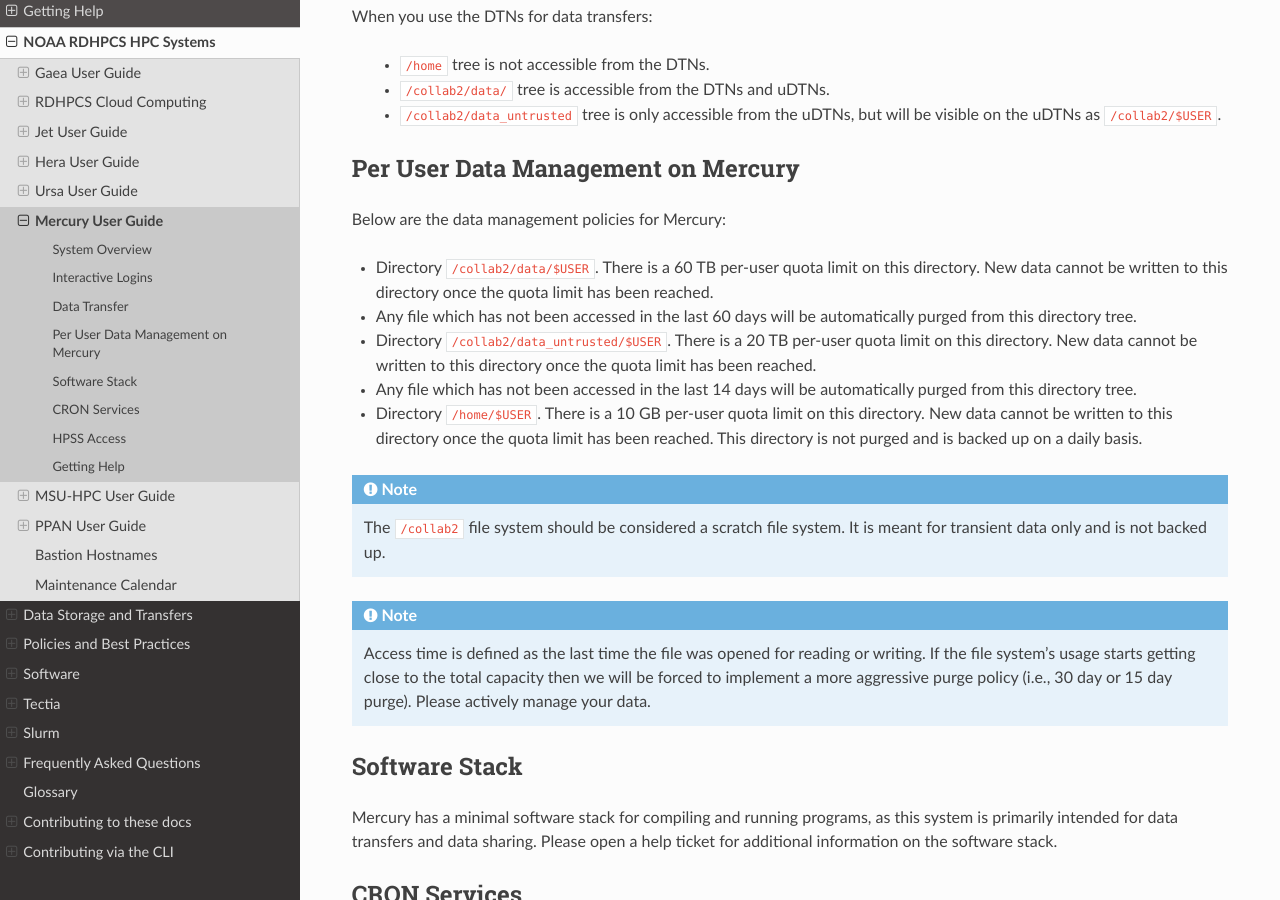
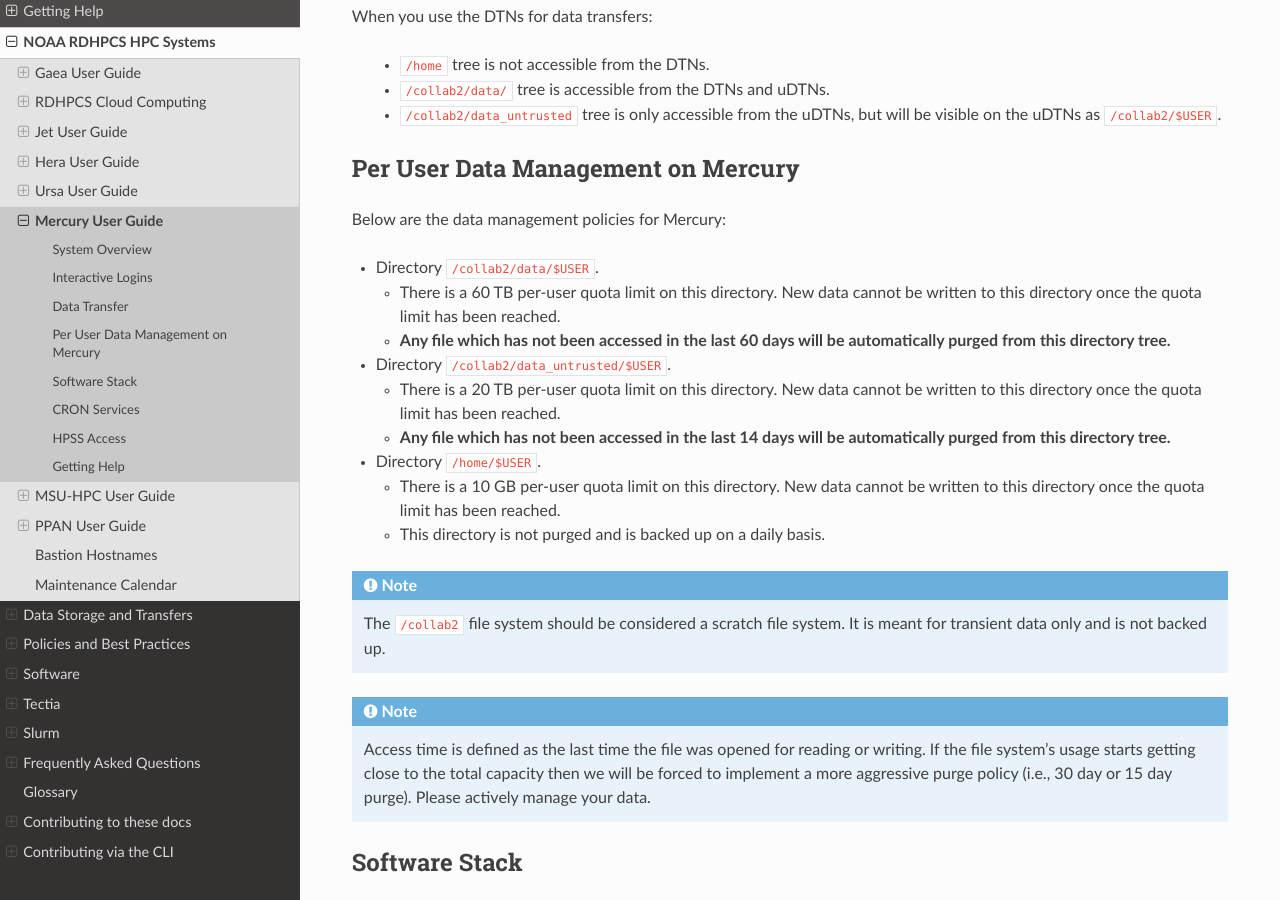
Before and after one commit to NOAA-RDHPCS/noaa-rdhpcs.github.io, a Sphinx documentation site: the page built from source/systems/mercury_user_guide.rst, in a window 1280 px wide and 900 px high, scrolled down 1619 px. Built offline with Sphinx 7.4.7 and the Read the Docs theme 3.1.0, drawn with Linux system fonts in a browser that asks for light colours; pages that are not in the unit, such as notebooks, are missing from menus; some of the changed text lies outside the part shown.

Commit message:
corrections per the original

```diff
--- a/source/systems/mercury_user_guide.rst
+++ b/source/systems/mercury_user_guide.rst
@@ -72,22 +72,25 @@ Per User Data Management on Mercury
 
 Below are the data management policies for Mercury:
 
-- Directory ``/collab2/data/$USER``.
-  There is a 60 TB per-user quota limit on this directory.
-  New data cannot be written to this directory once the quota limit
-  has been reached.
-- Any file which has not been accessed in the last 60 days will be
-  automatically purged from this directory tree.
-- Directory ``/collab2/data_untrusted/$USER``.
-  There is a 20 TB per-user quota limit on this directory. New data cannot
-  be written to this directory once the quota limit has been reached.
-- Any file which has not been accessed in the last 14 days will be
-  automatically purged from this directory tree.
-- Directory ``/home/$USER``.
-  There is a 10 GB per-user quota limit on this directory.
-  New data cannot be written to this directory once the quota limit
-  has been reached.
-  This directory is not purged and is backed up on a daily basis.
+* Directory ``/collab2/data/$USER``.
+
+  * There is a 60 TB per-user quota limit on this directory. New data cannot be
+    written to this directory once the quota limit  has been reached.
+  * **Any file which has not been accessed in the last 60 days will be
+    automatically purged from this directory tree.**
+
+* Directory ``/collab2/data_untrusted/$USER``.
+
+  * There is a 20 TB per-user quota limit on this directory. New data cannot
+    be written to this directory once the quota limit has been reached.
+  * **Any file which has not been accessed in the last 14 days will be
+    automatically purged from this directory tree.**
+
+* Directory ``/home/$USER``.
+
+  * There is a 10 GB per-user quota limit on this directory. New data cannot be
+    written to this directory once the quota limit has been reached.
+  * This directory is not purged and is backed up on a daily basis.
 
 .. note::
 
```
